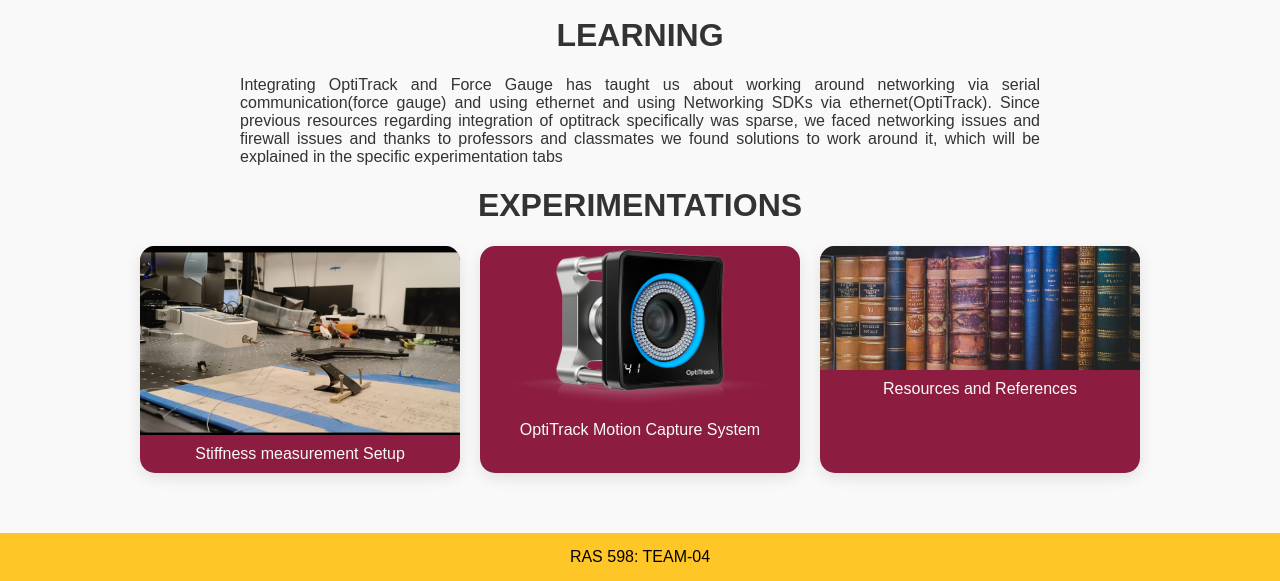
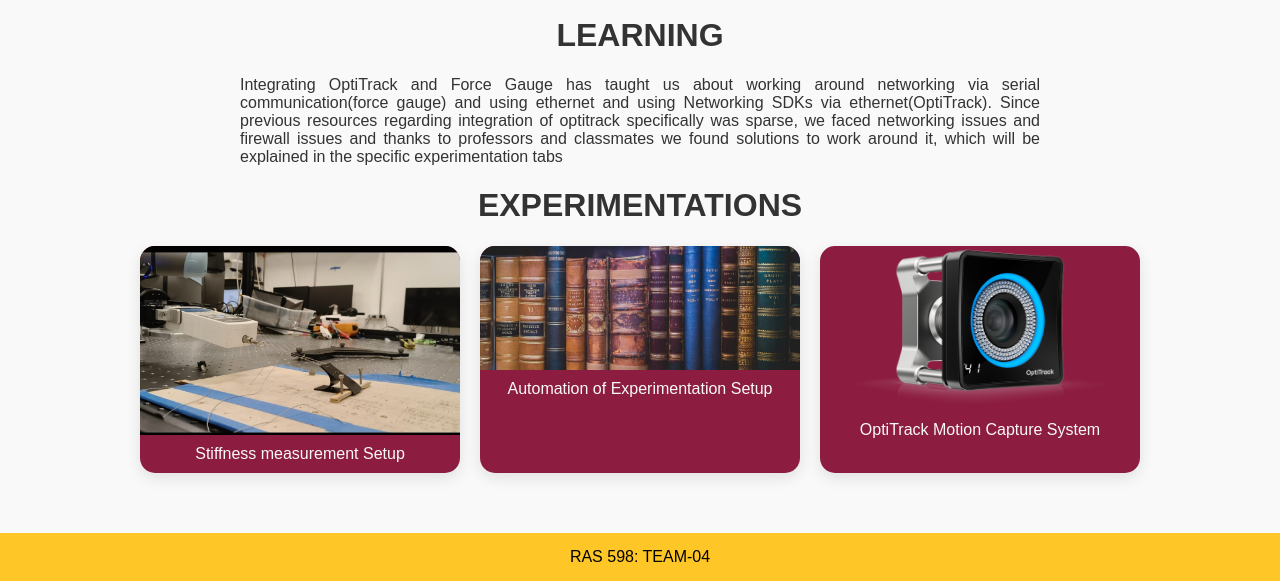
Before and after one commit to RAS598-2025-S-Team04-v1/RAS598-S-2025-Team04, a plain HTML site: page index.html in a window 1280 px wide. Shown: the part 2838-3419 px from the top of the page. Drawn offline with Linux system fonts and the light colour scheme.

Commit message:
newcontent

```diff
--- a/index.html
+++ b/index.html
@@ -327,16 +327,19 @@
         <div class="image-caption">Stiffness measurement Setup</div>
       </a>
 
+      <a href="UR5/ur5.html" class="image-card">
+        <img src="reference.jpg" alt="Page 3">
+        <div class="image-caption">Automation of Experimentation Setup</div>
+      </a>
+
+
       <a href="optitrack/page2.html" class="image-card">
         <img src="optitrack/prime41-perspective-hero.png" alt="Page 2">
         <div class="image-caption">OptiTrack Motion Capture System</div>
       </a>
 
-      <a href="page3.html" class="image-card">
-        <img src="reference.jpg" alt="Page 3">
-        <div class="image-caption">Resources and References</div>
-      </a>
     </div>
+
 
 
 
```
Also changed, not shown: force_gauge/page1.html (+1 -1 lines), optitrack/page2.html (+1 -1 lines), UR5/ur5.html (added).
